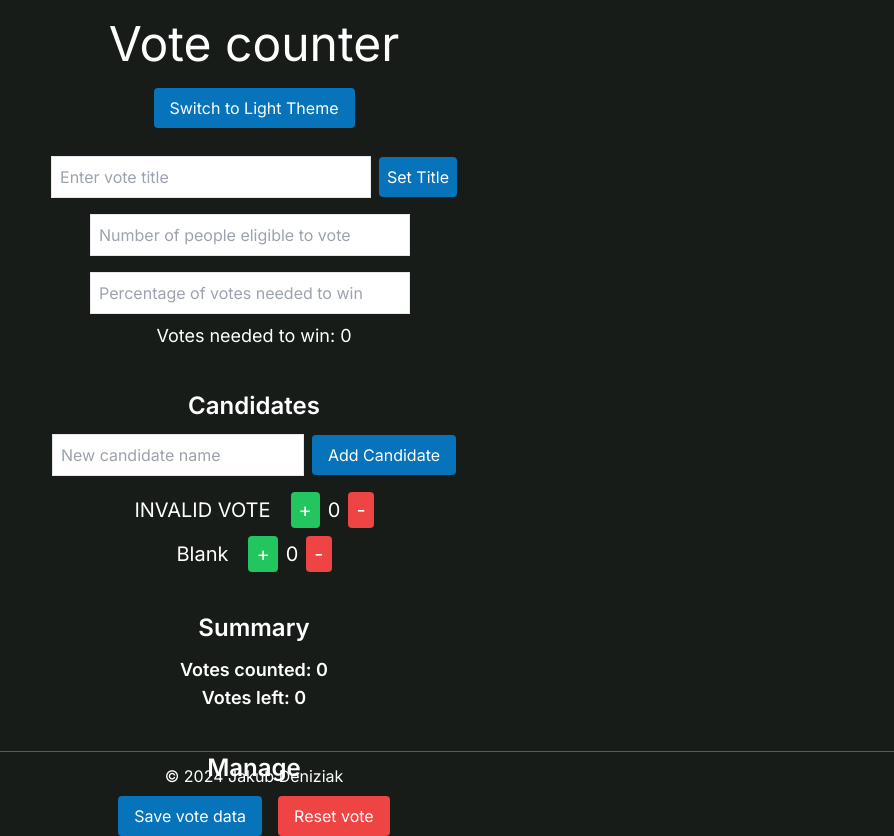
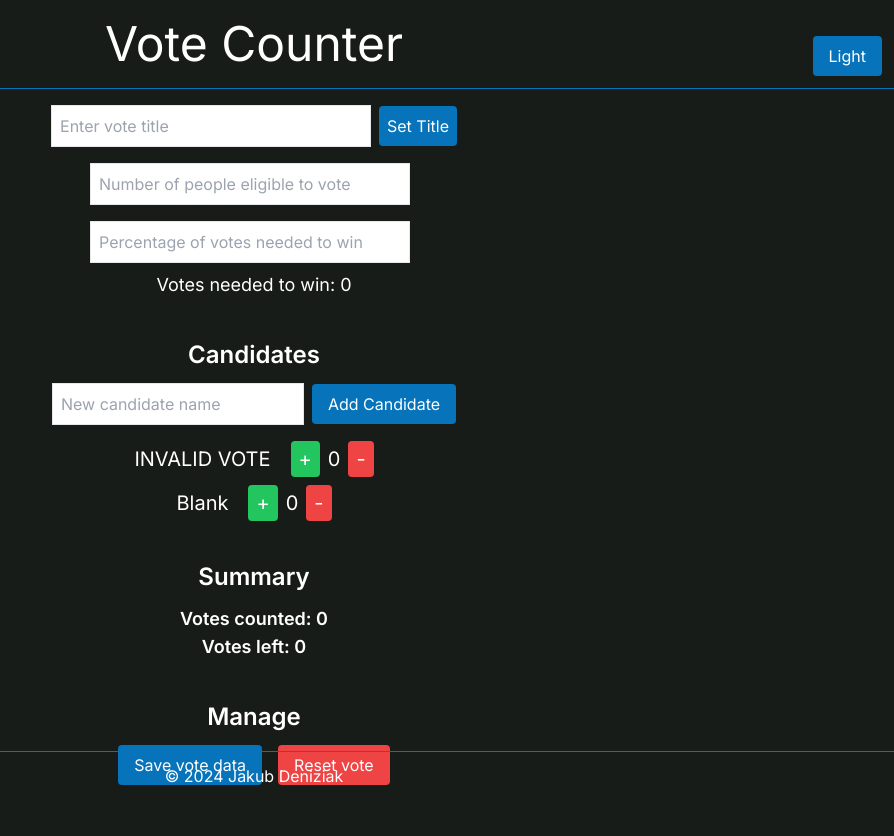
Before and after one commit to jakubdeniziak/vote-counter, a Next.js app: page / in a window 1280 px wide. Shown: the whole page, without its empty margins (386-1280 px from the left). After the commit the page ends 800 px from the top, so only its background shows below. Built offline with nearby package versions, Linux system fonts and the light colour scheme.

Commit message:
Move theme button to bottom right corner

```diff
--- a/src/app/components/Header.jsx
+++ b/src/app/components/Header.jsx
@@ -1,15 +1,15 @@
 const Header = ({ toggleTheme, currentTheme }) => {
     return (
-        <header className="header w-screen">
-            <h1 className="text-5xl p-5">Vote counter</h1>
+        <header className="header relative border-b border-accent">
+            <h1 className="text-5xl p-5">Vote Counter</h1>
             <button
                 onClick={toggleTheme}
-                className="bg-accent text-white px-4 py-2 rounded mb-3"
+                className="absolute bottom-3 right-3 bg-accent text-secondary px-4 py-2 rounded"
             >
-                Switch to {currentTheme === 'dark' ? 'Light' : 'Dark'} Theme
+                {currentTheme === "dark" ? "Light" : "Dark"}
             </button>
         </header>
-    )
+    );
 }
 
-export default Header
+export default Header;
```
